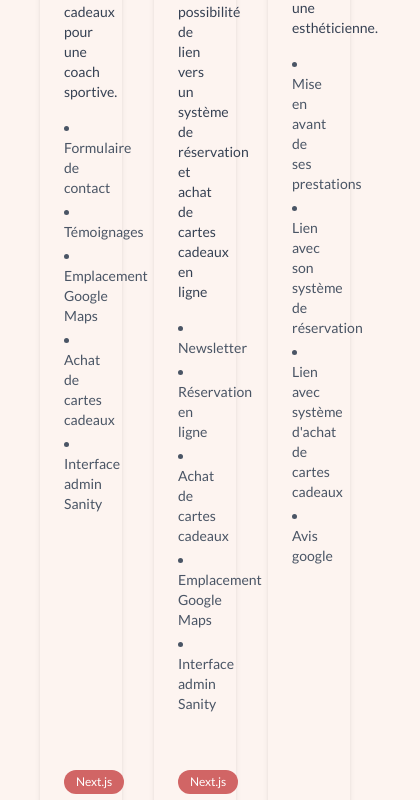
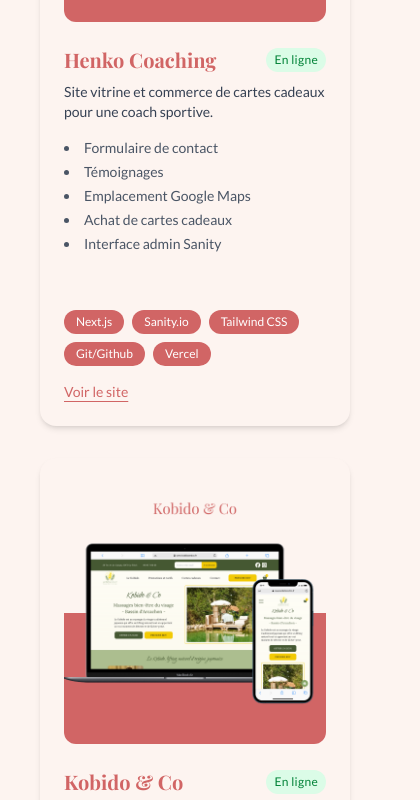
Before and after one commit to CyrThoDev/portfolio, a Next.js app: page /realisations in a window 390 px wide. Shown: the part 907-1707 px from the top of the page, 420 px wide, since content can reach past the window. Built offline with nearby package versions, Linux system fonts and the light colour scheme.

Commit message:
responsive relisations

```diff
--- a/src/app/realisations/page.tsx
+++ b/src/app/realisations/page.tsx
@@ -7,7 +7,7 @@
 			<h1 className="text-3xl  text-left my-20 font-bold">
 				Un aperçu de mes dernières réalisations...
 			</h1>
-			<div className="space-y-10 grid grid-cols-3 gap-8 mb-20">
+			<div className="space-y-10 grid grid-cols-1 lg:grid-cols-3 gap-8 mb-20">
 				{realisations.map((realisation) => (
 					<RealisationCard key={realisation.title} realisation={realisation} />
 				))}
```
